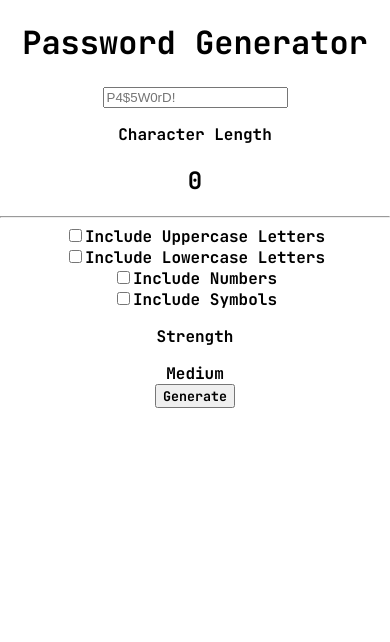
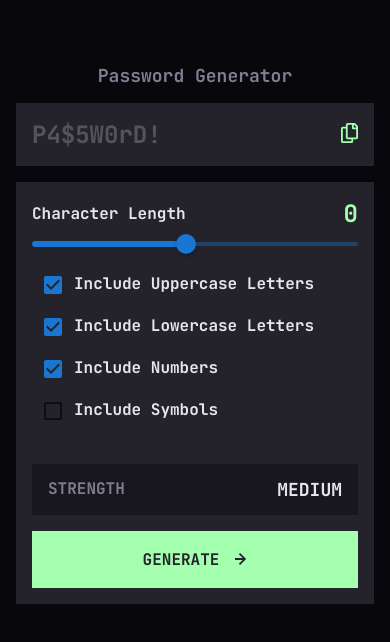
Before and after one commit to anitayawson/Password-Generator, a React (Create React App) app: page / in a window 390 px wide. Shown: the top 642 px of the page. Built offline with nearby package versions, Linux system fonts and the light colour scheme.

Commit message:
add colors, elements and styling for mobile view

```diff
--- a/package.json
+++ b/package.json
@@ -3,6 +3,9 @@
   "version": "0.1.0",
   "private": true,
   "dependencies": {
+    "@emotion/react": "^11.11.4",
+    "@emotion/styled": "^11.11.5",
+    "@mui/material": "^5.15.20",
     "@testing-library/jest-dom": "^5.17.0",
     "@testing-library/react": "^13.4.0",
     "@testing-library/user-event": "^13.5.0",
--- a/src/App.js
+++ b/src/App.js
@@ -1,77 +1,82 @@
 import "./App.scss";
+import Slider from "@mui/material/Slider";
+import Checkbox from "@mui/material/Checkbox";
+import CopyIcon from "./assets/images/icon-copy.svg";
+import CheckIcon from "./assets/images/icon-check.svg";
 
 function App() {
   return (
-    <div className="App">
-      <header className="App-header">
-        <h1>Password Generator</h1>
+    <div className="app">
+      <header className="app__header">
+        <h1 className="app__title">Password Generator</h1>
       </header>
       <main>
-        <form>
+        <form className="form">
+          <section className="form__output-section">
             <input
+              className="form__password-output"
               type="text"
               placeholder="P4$5W0rD!"
               aria-label="Generated Password"
+              disabled
             />
-          <article>
-            <div>
-              <p>Character Length</p>
-              <h2>0</h2>
+            <img src={CopyIcon} alt="copy" className="form__copy-icon" />
+          </section>
+          <article className="form__main-content">
+            <div className="char-length">
+              <p className="char-length__text">Character Length</p>
+              <h2 className="char-length__number">0</h2>
             </div>
-            <hr />
-            <section>
-              <div>
-                <label htmlFor="uppercase">
-                  <input
-                    type="checkbox"
-                    id="uppercase"
-                    name="uppercase"
-                    value="Uppercase"
+            <div className="char-length__slider">
+              <Slider
+                aria-label="Temperature"
+                defaultValue={10}
+                // getAriaValueText={valuetext}
+                valueLabelDisplay="auto"
+                shiftStep={30}
+                step={1}
+                marks={false}
+                min={1}
+                max={20}
               />
+            </div>
+            <section className="checklist">
+              <label htmlFor="uppercase" className="checklist__item-label">
+                <Checkbox defaultChecked />
                 Include Uppercase Letters
               </label>
-              </div>
-              <div>
-                <label htmlFor="lowercase">
-                  <input
-                    type="checkbox"
-                    id="lowercase"
-                    name="lower"
-                    value="Lowercase"
-                  />
+              <label htmlFor="lowercase" className="checklist__item-label">
+                <Checkbox defaultChecked />
                 Include Lowercase Letters
               </label>
-              </div>
-              <div>
-                <label>
-                  <input
-                    type="checkbox"
-                    id="numbers"
-                    name="numbers"
-                    value="Numbers"
-                  />
+              <label htmlFor="numbers" className="checklist__item-label">
+                <Checkbox defaultChecked />
                 Include Numbers
               </label>
-              </div>
-              <div>
-                <label>
-                  <input
-                    type="checkbox"
-                    id="symbols"
-                    name="symbols"
-                    value="Symbols"
-                  />
+              <label htmlFor="symbols" className="checklist__item-label">
+                <Checkbox />
                 Include Symbols
               </label>
-              </div>
             </section>
-
-            <section>
+            <section className="password-strength">
               <p>Strength</p>
               <div>Medium</div>
             </section>
 
-            <button type="submit">Generate</button>
+            <button className="form__btn" type="submit">
+              Generate
+              <svg
+                width="12"
+                height="12"
+                xmlns="http://www.w3.org/2000/svg"
+                className="form__btn-icon"
+              >
+                <path
+                  fill="#24232C"
+                  d="m5.106 12 6-6-6-6-1.265 1.265 3.841 3.84H.001v1.79h7.681l-3.841 3.84z"
+                />
+              </svg>
+            </button>
           </article>
         </form>
       </main>
--- a/src/App.scss
+++ b/src/App.scss
@@ -4,7 +4,9 @@
 
 html,
 body,
-button {
+button,
+input,
+p {
   box-sizing: border-box;
   margin: 0;
   font-family: "JetBrains Mono", "Source Code Pro", "Courier New", monospace,
@@ -15,6 +17,106 @@ button {
   }
 }
 
-.App {
+html {
+  background-color: #08070b;
+}
+
+.app {
   text-align: center;
+  margin-top: 4rem;
+
+  &__title {
+    color: $pg-grey;
+    @include body;
+  }
 }
+
+.form {
+  margin: 1rem;
+
+  &__output-section {
+    position: relative;
+  }
+
+  &__password-output {
+    background-color: $pg-dark-grey;
+    border: none;
+    color: $pg-off-white;
+    padding: 1rem;
+    width: 100%;
+    @include medium-heading;
+
+    &::placeholder {
+      color: $pg-off-white;
+      opacity: 0.25;
+    }
+  }
+
+  &__copy-icon {
+    position: absolute;
+    top: 32%;
+    right: 1rem;
+    width: 17.5px;
+  }
+
+  &__main-content {
+    background-color: $pg-dark-grey;
+    padding: 1rem;
+    margin-top: 1rem;
+  }
+
+  &__btn {
+    @include btn;
+
+    svg {
+      margin-left: 1rem;
+    }
+  }
+}
+
+.char-length {
+  display: flex;
+  justify-content: space-between;
+  align-items: center;
+
+  &__text {
+    color: $pg-off-white;
+    font-size: 1rem;
+  }
+
+  &__number {
+    color: $pg-neon-green;
+    @include medium-heading;
+  }
+}
+
+.checklist {
+  font-size: 1rem;
+  display: flex;
+  flex-direction: column;
+  text-align: left;
+  margin-bottom: 2rem;
+
+  &__item-label {
+    color: $pg-off-white;
+  }
+}
+
+.password-strength {
+  background-color: $pg-grey-black;
+  margin-bottom: 1rem;
+  display: flex;
+  justify-content: space-between;
+  padding: 0.875rem 1rem;
+
+  p {
+    text-transform: uppercase;
+    color: $pg-grey;
+  }
+
+  div {
+    color: $pg-off-white;
+    @include body;
+    text-transform: uppercase;
+  }
+}
--- a/src/styles/partials/_mixins.scss
+++ b/src/styles/partials/_mixins.scss
@@ -16,22 +16,40 @@
   font-size: 2rem;
   font-weight: bold;
   line-height: 2.6875rem;
+  margin: 0;
 }
 
 @mixin medium-heading {
   font-size: 1.5rem;
   font-weight: bold;
   line-height: 1.9375rem;
+  margin: 0;
 }
 
 @mixin body {
   font-size: 1.125rem;
   font-weight: bold;
   line-height: 1.4375rem;
+  margin: 0;
 }
 
 @mixin btn {
   background-color: $pg-neon-green;
   color: $pg-dark-grey;
+  border: none;
+  text-transform: uppercase;
+  padding: 1.125rem;
+  font-size: 1rem;
   width: 100%;
+  cursor: pointer;
+
+  &:hover {
+    border: 2px solid $pg-neon-green;
+    background-color: transparent;
+    color: $pg-neon-green;
+
+    .form__btn-icon path {
+      fill: $pg-neon-green;
+    }
+  }
 }
```
Also changed, not shown: 1 other file (tests, documents, lock files or other folders). Lines whose indentation alone changed are shown as unchanged.
